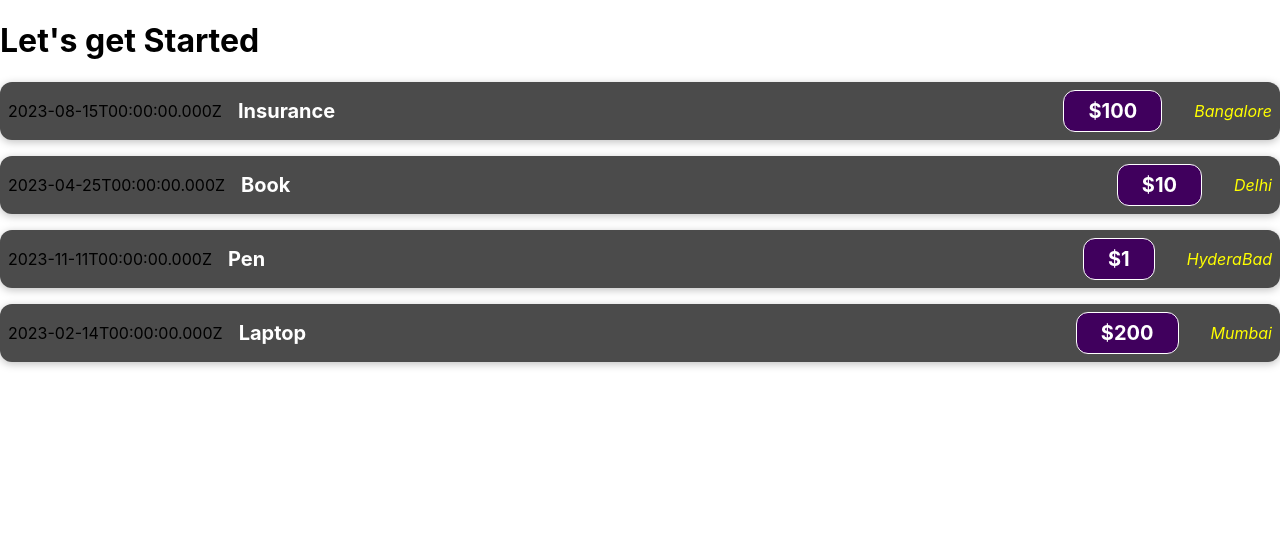
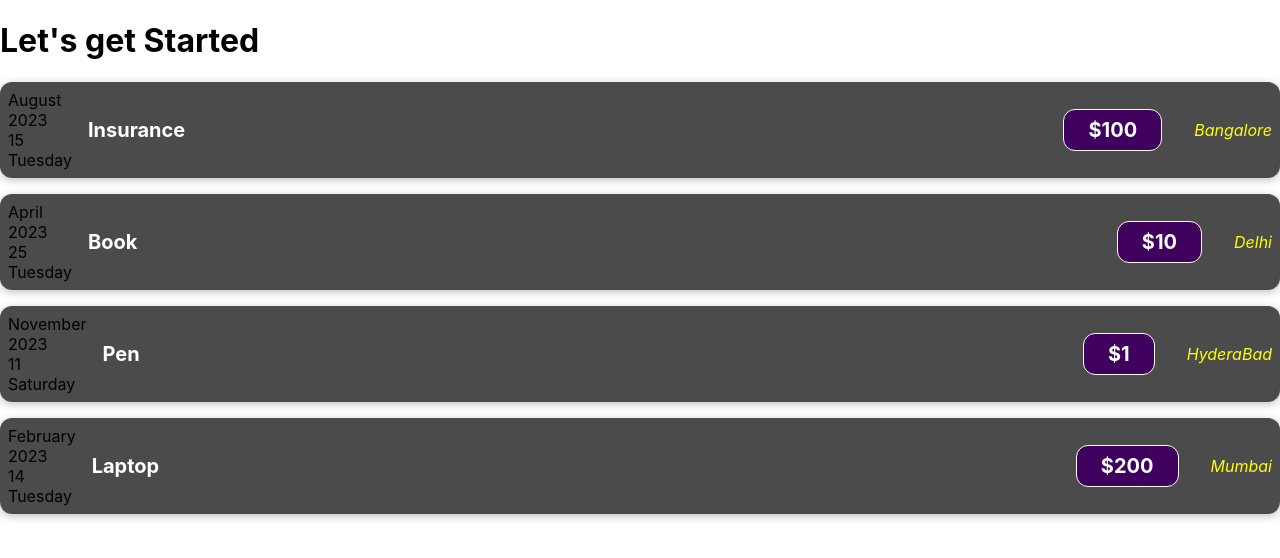
Before and after one commit to naavika/Learning-React, a React (Create React App) app: page / in a window 1280 px wide. Shown: the top 558 px of the page. Built offline with nearby package versions, Linux system fonts and the light colour scheme.

Commit message:
project-one

```diff
--- a/src/components/ExpenseItem.js
+++ b/src/components/ExpenseItem.js
@@ -1,10 +1,46 @@
 import "./ExpenseItem.css";
 
+const months = [
+  "January",
+  "February",
+  "March",
+  "April",
+  "May",
+  "June",
+  "July",
+  "August",
+  "September",
+  "October",
+  "November",
+  "December"
+];
+
+const days = [
+  "Sunday",
+  "Monday",
+  "Tuesday",
+  "Wednesday",
+  "Thursday",
+  "Friday",
+  "Saturday"
+];
+
 function ExpenseItem(props) {
+  const month = months[props.date.getMonth()];
+  const year = props.date.getFullYear();
+  const date = props.date.getDate();
+  const day = days[props.date.getDay()];
+
   return (
-    <div className="expense-item">
-      <div>{props.date.toISOString()}</div>
-      <div className="expense-item__description">
+    <div className = "expense-item">
+    <div>
+      <div>{month}</div>
+      <div>{year}</div>
+      <div>{date}</div>
+      <div>{day}</div>
+
+    </div>
+    <div className="expense-item__description">
         <h2>{props.title}</h2>
         <div className="expense-item__price">${props.price}</div>
         <div className="expense-item__location">{props.location}</div>
```
